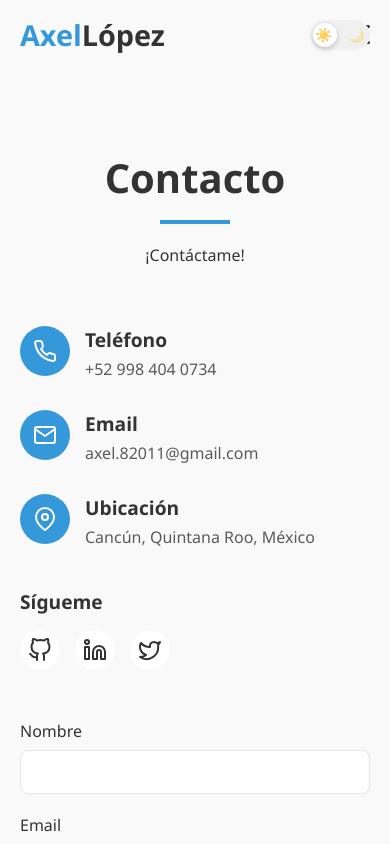
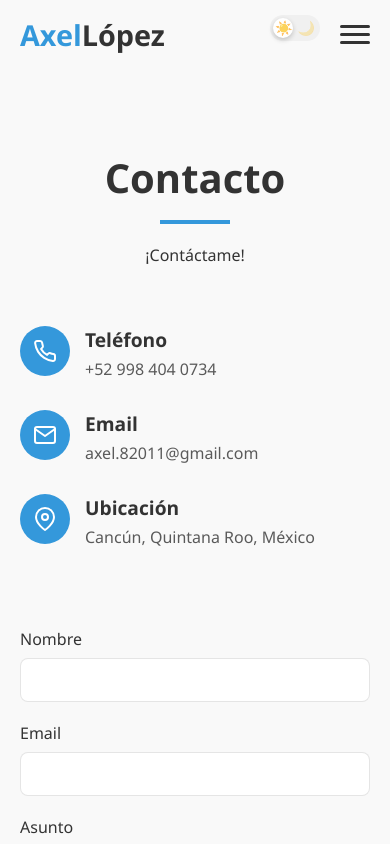
Before and after one commit to AxelLopMrtz/Portafolio-AxelLopMrtz, a Next.js app in the folder mi-portafolio/: page /contacto in a window 390 px wide. Shown: the top 844 px of the page. Built offline with nearby package versions, Linux system fonts and the light colour scheme.

Commit message:
cambios y correcciones

```diff
--- a/mi-portafolio/src/app/contacto/page.js
+++ b/mi-portafolio/src/app/contacto/page.js
@@ -3,7 +3,6 @@
 import { useState } from "react"
 import Navbar from "../../components/Navbar"
 import Footer from "../../components/Footer"
-import ThemeToggle from "../../components/ThemeToggle"
 import styles from "./contacto.module.css"
 
 export default function Contacto() {
@@ -55,8 +54,7 @@ export default function Contacto() {
 
     return (
         <main className={styles.main}>
-            <ThemeToggle theme={theme} toggleTheme={toggleTheme} />
-            <Navbar />
+            <Navbar theme={theme} toggleTheme={toggleTheme} />
 
             <section className={styles.contactSection}>
                 <div className={styles.container}>
@@ -135,69 +133,6 @@ export default function Contacto() {
                                     <p>Cancún, Quintana Roo, México</p>
                                 </div>
                             </div>
-
-                            <div className={styles.socialLinks}>
-                                <h3>Sígueme</h3>
-                                <div className={styles.socialIcons}>
-                                    <a href="https://github.com/tuusuario" target="_blank" rel="noopener noreferrer" aria-label="GitHub">
-                                        <svg
-                                            xmlns="http://www.w3.org/2000/svg"
-                                            width="24"
-                                            height="24"
-                                            viewBox="0 0 24 24"
-                                            fill="none"
-                                            stroke="currentColor"
-                                            strokeWidth="2"
-                                            strokeLinecap="round"
-                                            strokeLinejoin="round"
-                                        >
-                                            <path d="M9 19c-5 1.5-5-2.5-7-3m14 6v-3.87a3.37 3.37 0 0 0-.94-2.61c3.14-.35 6.44-1.54 6.44-7A5.44 5.44 0 0 0 20 4.77 5.07 5.07 0 0 0 19.91 1S18.73.65 16 2.48a13.38 13.38 0 0 0-7 0C6.27.65 5.09 1 5.09 1A5.07 5.07 0 0 0 5 4.77a5.44 5.44 0 0 0-1.5 3.78c0 5.42 3.3 6.61 6.44 7A3.37 3.37 0 0 0 9 18.13V22"></path>
-                                        </svg>
-                                    </a>
-                                    <a
-                                        href="https://linkedin.com/in/tuusuario"
-                                        target="_blank"
-                                        rel="noopener noreferrer"
-                                        aria-label="LinkedIn"
-                                    >
-                                        <svg
-                                            xmlns="http://www.w3.org/2000/svg"
-                                            width="24"
-                                            height="24"
-                                            viewBox="0 0 24 24"
-                                            fill="none"
-                                            stroke="currentColor"
-                                            strokeWidth="2"
-                                            strokeLinecap="round"
-                                            strokeLinejoin="round"
-                                        >
-                                            <path d="M16 8a6 6 0 0 1 6 6v7h-4v-7a2 2 0 0 0-2-2 2 2 0 0 0-2 2v7h-4v-7a6 6 0 0 1 6-6z"></path>
-                                            <rect x="2" y="9" width="4" height="12"></rect>
-                                            <circle cx="4" cy="4" r="2"></circle>
-                                        </svg>
-                                    </a>
-                                    <a
-                                        href="https://twitter.com/tuusuario"
-                                        target="_blank"
-                                        rel="noopener noreferrer"
-                                        aria-label="Twitter"
-                                    >
-                                        <svg
-                                            xmlns="http://www.w3.org/2000/svg"
-                                            width="24"
-                                            height="24"
-                                            viewBox="0 0 24 24"
-                                            fill="none"
-                                            stroke="currentColor"
-                                            strokeWidth="2"
-                                            strokeLinecap="round"
-                                            strokeLinejoin="round"
-                                        >
-                                            <path d="M22 4s-.7 2.1-2 3.4c1.6 10-9.4 17.3-18 11.6 2.2.1 4.4-.6 6-2C3 15.5.5 9.6 3 5c2.2 2.6 5.6 4.1 9 4-.9-4.2 4-6.6 7-3.8 1.1 0 3-1.2 3-1.2z"></path>
-                                        </svg>
-                                    </a>
-                                </div>
-                            </div>
                         </div>
 
                         <div className={styles.contactForm}>
--- a/mi-portafolio/src/app/globals.css
+++ b/mi-portafolio/src/app/globals.css
@@ -1,7 +1,7 @@
 :root {
   --primary-color: #3498db;
   --secondary-color: #2ecc71;
-  --accent-color: #e74c3c;
+  --accent-color: #2d04c0;
   --text-color: #333;
   --background-color: #f9f9f9;
   --card-background: #ffffff;
@@ -12,7 +12,7 @@
 body.dark {
   --primary-color: #2980b9;
   --secondary-color: #27ae60;
-  --accent-color: #c0392b;
+  --accent-color: #2d04c0;
   --text-color: #f0f0f0;
   --background-color: #121212;
   --card-background: #1e1e1e;
@@ -43,7 +43,7 @@ a {
 }
 
 a:hover {
-  color: var(--accent-color);
+  color: var(--secondary-color);
 }
 
 section {
--- a/mi-portafolio/src/components/Footer.js
+++ b/mi-portafolio/src/components/Footer.js
@@ -13,7 +13,7 @@ export default function Footer() {
                     </div>
 
                     <div className={styles.social}>
-                        <a href="https://github.com/tuusuario" target="_blank" rel="noopener noreferrer" aria-label="GitHub">
+                        <a href="https://github.com/AxelLopMrtz" target="_blank" rel="noopener noreferrer" aria-label="GitHub">
                             <svg
                                 xmlns="http://www.w3.org/2000/svg"
                                 width="24"
@@ -28,7 +28,7 @@ export default function Footer() {
                                 <path d="M9 19c-5 1.5-5-2.5-7-3m14 6v-3.87a3.37 3.37 0 0 0-.94-2.61c3.14-.35 6.44-1.54 6.44-7A5.44 5.44 0 0 0 20 4.77 5.07 5.07 0 0 0 19.91 1S18.73.65 16 2.48a13.38 13.38 0 0 0-7 0C6.27.65 5.09 1 5.09 1A5.07 5.07 0 0 0 5 4.77a5.44 5.44 0 0 0-1.5 3.78c0 5.42 3.3 6.61 6.44 7A3.37 3.37 0 0 0 9 18.13V22"></path>
                             </svg>
                         </a>
-                        <a href="https://linkedin.com/in/tuusuario" target="_blank" rel="noopener noreferrer" aria-label="LinkedIn">
+                        <a href="https://www.linkedin.com/in/axel-jahir-l%C3%B3pez-mart%C3%ADnez-25a4b5365/" target="_blank" rel="noopener noreferrer" aria-label="LinkedIn">
                             <svg
                                 xmlns="http://www.w3.org/2000/svg"
                                 width="24"
@@ -84,9 +84,9 @@ export default function Footer() {
                 </div>
             </div>
 
-            <div className={styles.bottom}>
+            {/* <div className={styles.bottom}>
                 <p>&copy; {new Date().getFullYear()} Mi Portafolio. Todos los derechos reservados.</p>
-            </div>
+            </div> */}
         </footer>
     )
 }
--- a/mi-portafolio/src/components/Inicio.js
+++ b/mi-portafolio/src/components/Inicio.js
@@ -26,7 +26,7 @@ export default function Hero() {
                 </div>
                 <div className={styles.imageContainer}>
                     <div className={styles.heroImage}>
-                        <div className={styles.shape}></div>
+                        <div className={styles.shape} style={{ backgroundImage: "url('/images/yo.jpg')" }}></div>
                     </div>
                 </div>
             </div>
--- a/mi-portafolio/src/components/Navbar.js
+++ b/mi-portafolio/src/components/Navbar.js
@@ -3,9 +3,10 @@
 import { useState, useEffect } from "react"
 import Link from "next/link"
 import { usePathname } from "next/navigation"
+import ThemeToggle from "./ThemeToggle"
 import styles from "./Navbar.module.css"
 
-export default function Navbar() {
+export default function Navbar({ theme, toggleTheme }) {
     const [isScrolled, setIsScrolled] = useState(false)
     const [isMenuOpen, setIsMenuOpen] = useState(false)
     const pathname = usePathname()
@@ -35,11 +36,16 @@ export default function Navbar() {
                     <span>Axel</span>López
                 </Link>
 
-                <div className={styles.menuButton} onClick={toggleMenu}>
-                    <div className={`${styles.menuIcon} ${isMenuOpen ? styles.open : ""}`}>
-                        <span></span>
-                        <span></span>
-                        <span></span>
+                {/* Añadir ThemeToggle dentro del navbar */}
+                <div className={styles.navActions}>
+                    <ThemeToggle theme={theme} toggleTheme={toggleTheme} />
+
+                    <div className={styles.menuButton} onClick={toggleMenu}>
+                        <div className={`${styles.menuIcon} ${isMenuOpen ? styles.open : ""}`}>
+                            <span></span>
+                            <span></span>
+                            <span></span>
+                        </div>
                     </div>
                 </div>
 
--- a/mi-portafolio/src/components/Navbar.module.css
+++ b/mi-portafolio/src/components/Navbar.module.css
@@ -69,6 +69,13 @@
 
 .navLinks a:hover::after {
     width: 100%;
+}
+
+/*agrupar el toggle y el botón de menú */
+.navActions {
+    display: flex;
+    align-items: center;
+    gap: 15px;
 }
 
 .menuButton {
--- a/mi-portafolio/src/components/Sobremi.module.css
+++ b/mi-portafolio/src/components/Sobremi.module.css
@@ -131,7 +131,7 @@
 .downloadBtn:hover {
     background-color: var(--accent-color);
     transform: translateY(-3px);
-    box-shadow: 0 5px 15px rgba(0, 0, 0, 0.1);
+    box-shadow: 0 6px 20px rgba(46, 204, 113, 0.4);
 }
 
 @media (max-width: 768px) {
--- a/mi-portafolio/src/components/ThemeToggle.module.css
+++ b/mi-portafolio/src/components/ThemeToggle.module.css
@@ -60,3 +60,28 @@
 .toggleBtn:not(.dark) .moonIcon {
     opacity: 0.3;
 }
+
+/* Media query para ajustar la posición en pantallas estrechas */
+@media (max-width: 768px) {
+    .themeToggle {
+        position: absolute;
+        top: 15px;
+        right: 70px;
+        /* Dejamos espacio para el botón de menú */
+    }
+
+    .toggleBtn {
+        width: 50px;
+        /* Hacemos el botón un poco más pequeño */
+        height: 26px;
+    }
+
+    .toggleThumb {
+        width: 20px;
+        height: 20px;
+    }
+
+    .toggleBtn.dark .toggleThumb {
+        transform: translateX(24px);
+    }
+}
```
Also changed, not shown: mi-portafolio/src/app/page.js (+2 -6 lines), mi-portafolio/src/components/Inicio.module.css (+19 -3 lines), mi-portafolio/src/components/Sobremi.js (+11 -19 lines), mi-portafolio/public/images/sobremi.jpg (added), mi-portafolio/public/images/yo-removebg.png (added), mi-portafolio/src/app/Projects.module.css (deleted).
